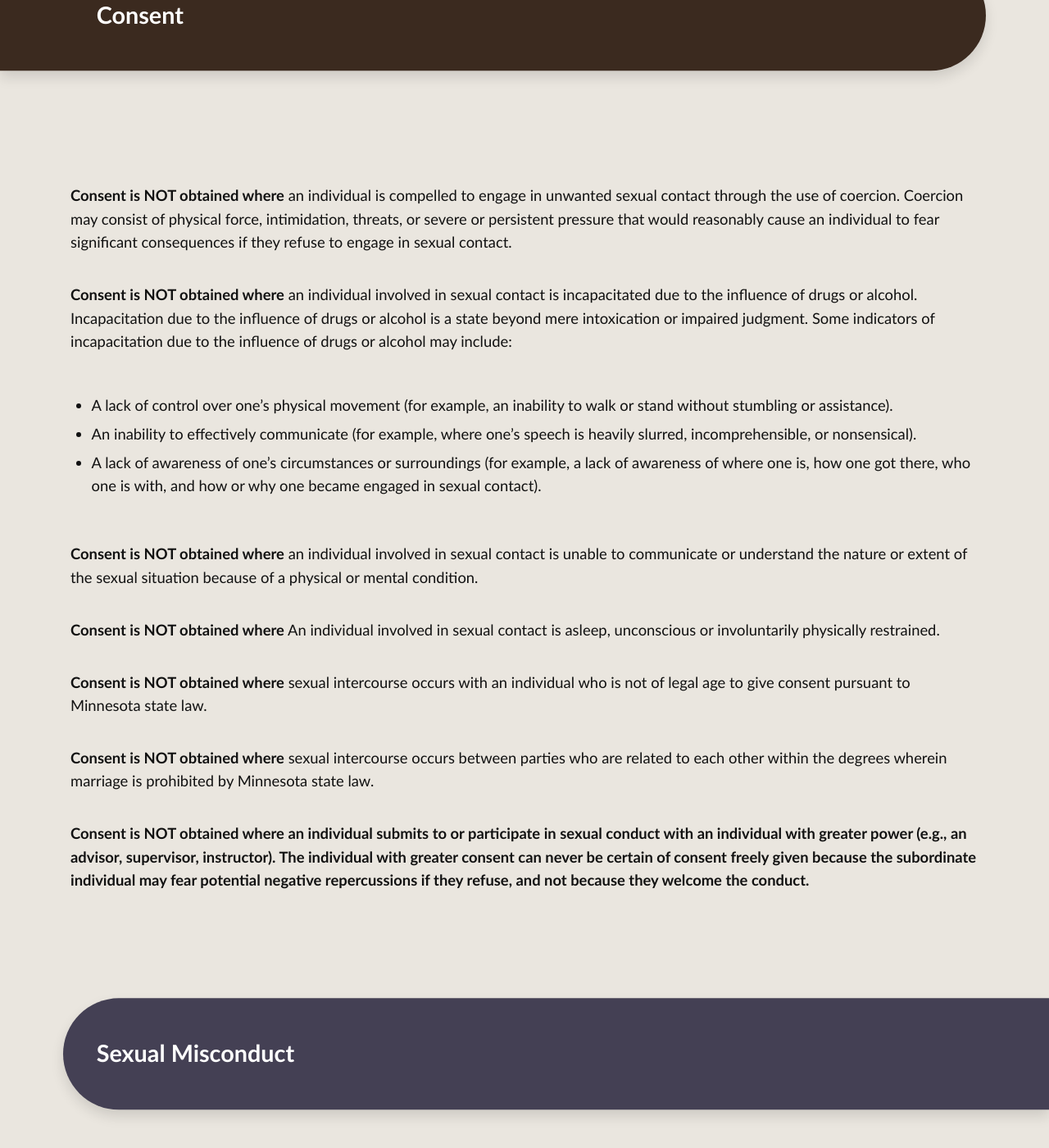
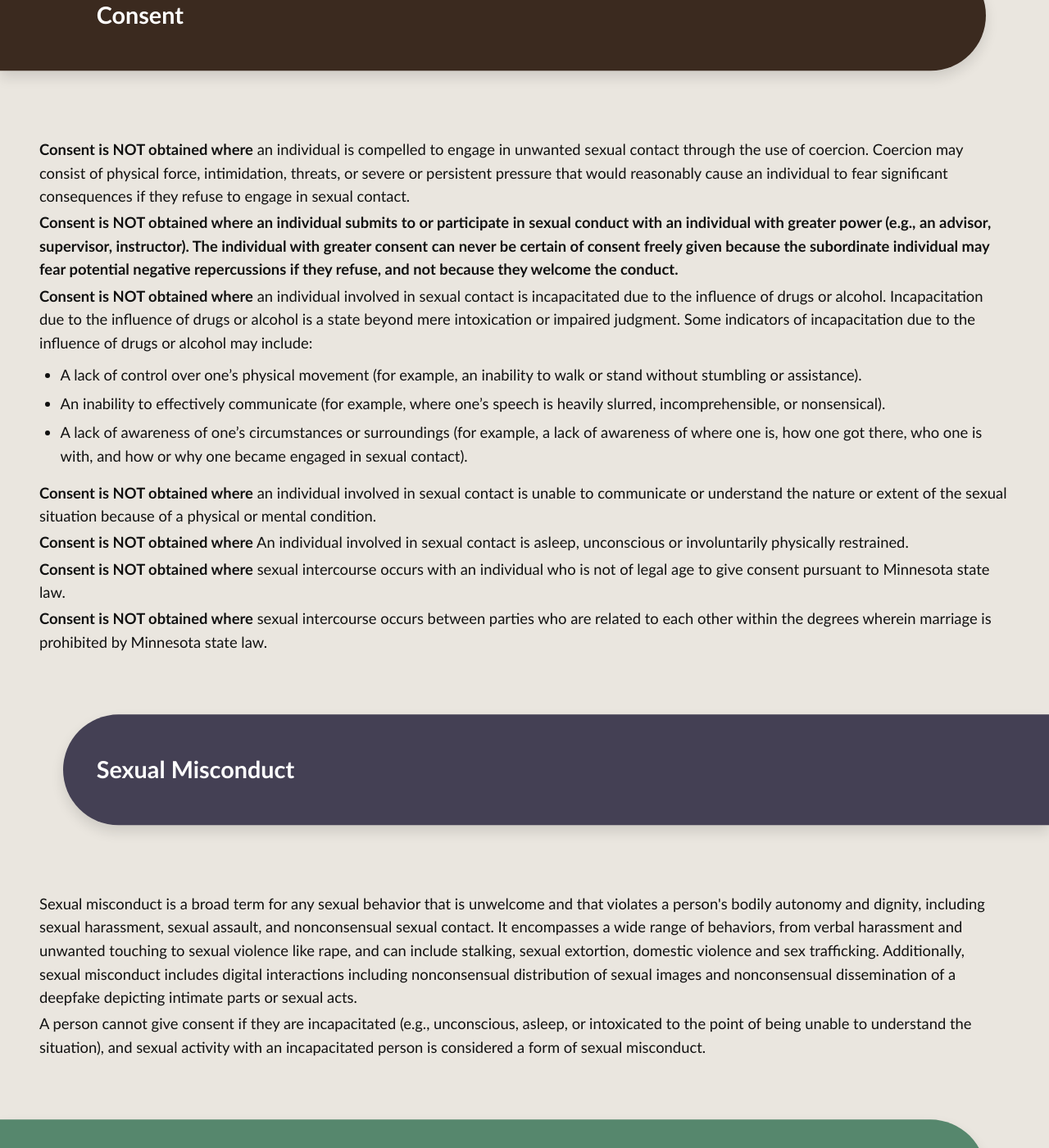
Before and after one commit to AnthroSafetyWarrior/GoldenTrowelProject, a Jekyll site: the page built from _pages/definitions.html, in a window 1280 px wide and 1400 px high, scrolled down 1355 px. Shown: the whole window at 82% size. Built offline with Jekyll 4.4.1, drawn with Linux system fonts in a browser that asks for light colours.

Commit message:
updating name

```diff
--- a/_pages/definitions.html
+++ b/_pages/definitions.html
@@ -33,8 +33,10 @@ hero_tint: .40
 <h2 class="pillhead pill--soil pill--clip-left">Consent</h2>
 </section>
 
-<div class="section">
+<div class="intro-title">
 <p><strong>Consent is NOT obtained where</strong> an individual is compelled to engage in unwanted sexual contact through the use of coercion. Coercion may consist of physical force, intimidation, threats, or severe or persistent pressure that would reasonably cause an individual to fear significant consequences if they refuse to engage in sexual contact.</p>
+
+<p><strong>Consent is NOT obtained where an individual submits to or participate in sexual conduct with an individual with greater power (e.g., an advisor, supervisor, instructor). The individual with greater consent can never be certain of consent freely given because the subordinate individual may fear potential negative repercussions if they refuse, and not because they welcome the conduct.</strong></p>
 
 <p><strong>Consent is NOT obtained where</strong> an individual involved in sexual contact is incapacitated due to the influence of drugs or alcohol. Incapacitation due to the influence of drugs or alcohol is a state beyond mere intoxication or impaired judgment. Some indicators of incapacitation due to the influence of drugs or alcohol may include:</p>
 <ul>
@@ -60,7 +61,7 @@ hero_tint: .40
 <h2 class="pillhead pill--slate pill--clip-right">Sexual Misconduct</h2>
 </section>
 
-<div class="section">
+<div class="intro-title">
 <p>Sexual misconduct is a broad term for any sexual behavior that is unwelcome and that violates a person's bodily autonomy and dignity, including sexual harassment, sexual assault, and nonconsensual sexual contact. It encompasses a wide range of behaviors, from verbal harassment and unwanted touching to sexual violence like rape, and can include stalking, sexual extortion, domestic violence and sex trafficking. Additionally, sexual misconduct includes digital interactions including nonconsensual distribution of sexual images and nonconsensual dissemination of a deepfake depicting intimate parts or sexual acts.</p>
 
 <p>A person cannot give consent if they are incapacitated (e.g., unconscious, asleep, or intoxicated to the point of being unable to understand the situation), and sexual activity with an incapacitated person is considered a form of sexual misconduct.</p>
@@ -73,7 +74,7 @@ hero_tint: .40
 <h2 class="pillhead pill--sage pill--clip-left">Sexual Harassment</h2>
 </section>
 
-<div class="section">
+<div class="intro-title">
 <ul>
 <li><strong>Quid pro quo sexual harassment:</strong>
   This occurs when a person’s professional, academic, or research opportunities are conditioned on accepting unwelcome sexual advances or behavior from someone in a position of authority.
```
Also changed, not shown: other parts of _pages/definitions.html (+0 -1 lines), index.md (+6 -10 lines).
